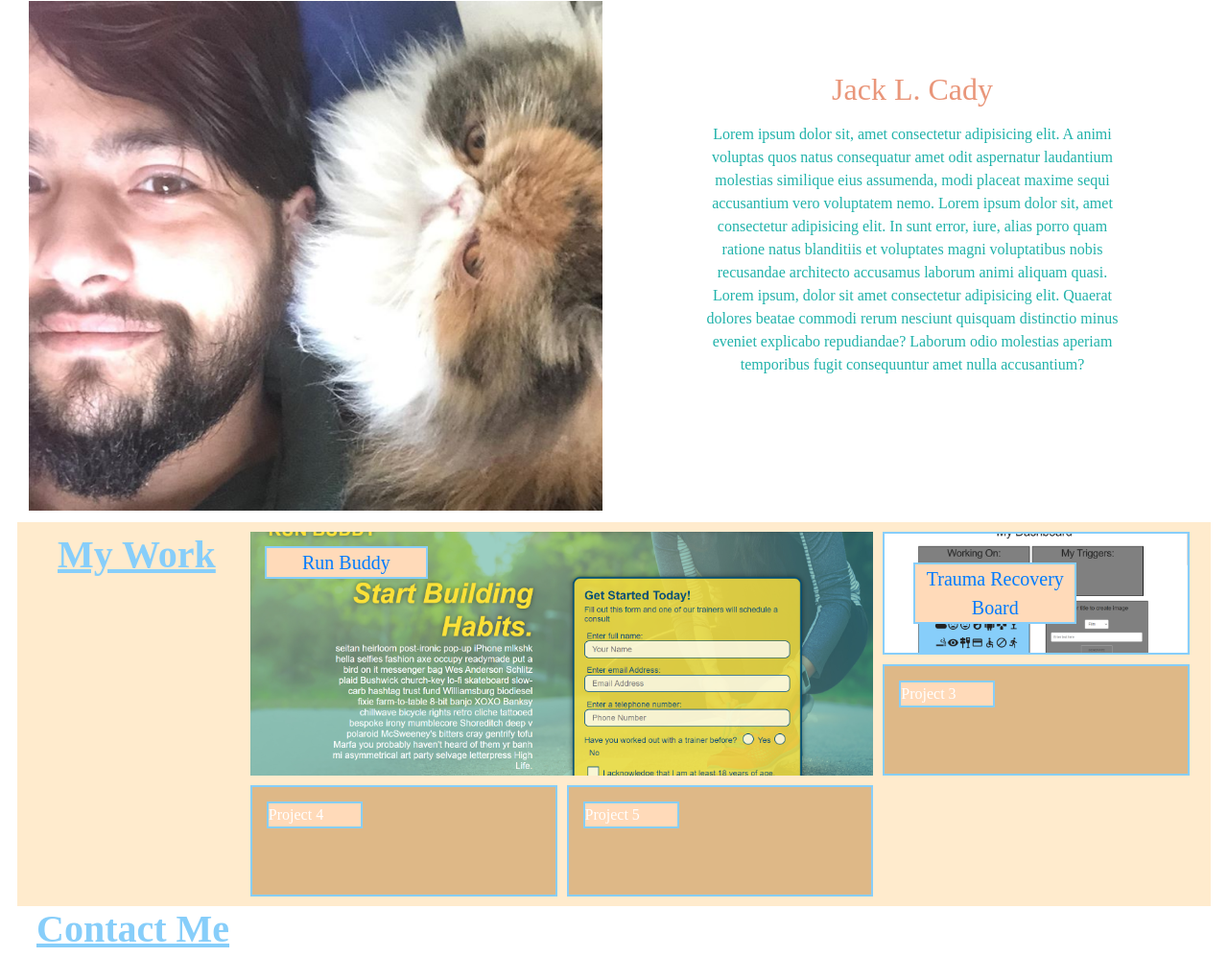
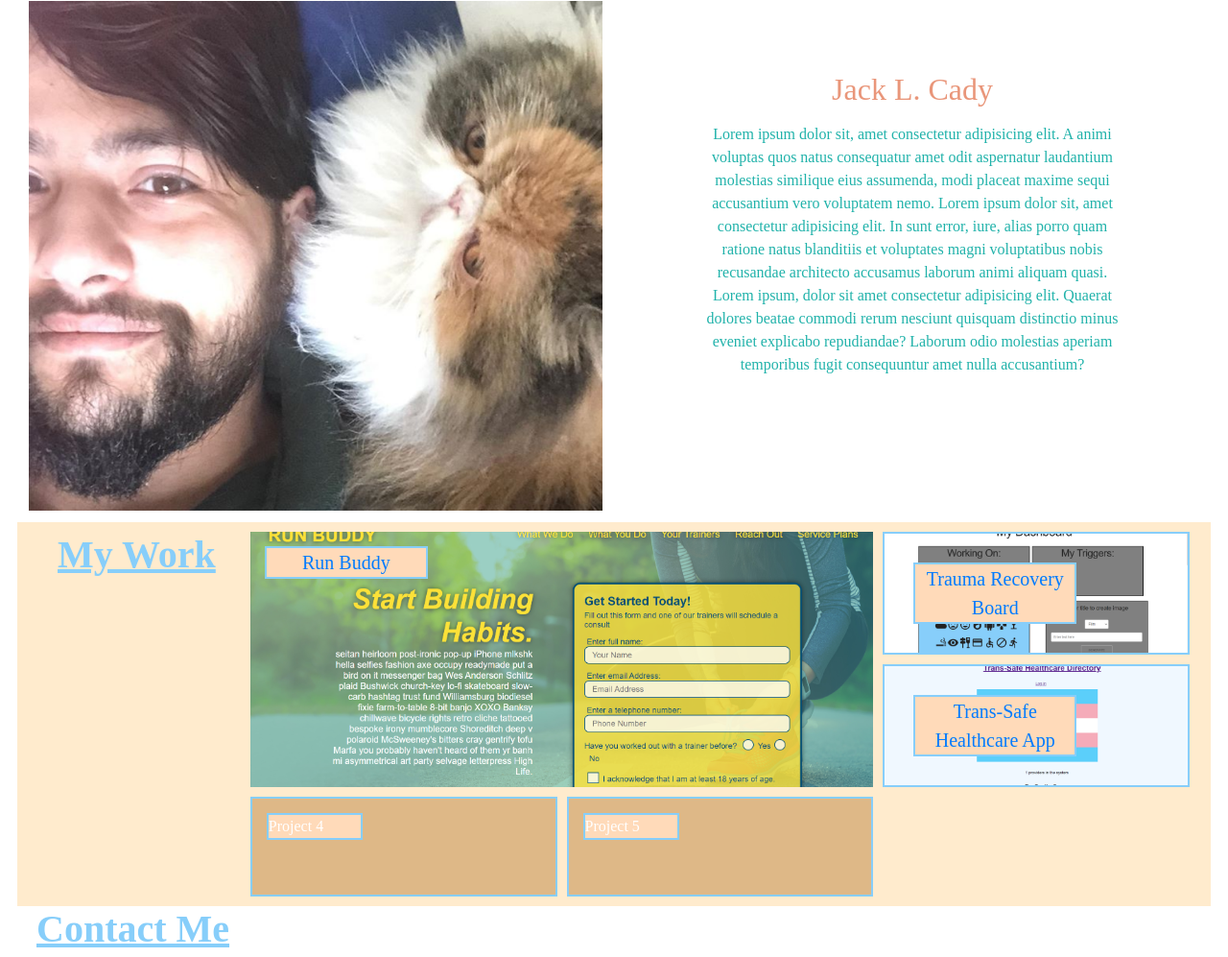
Before and after one commit to londonlast21/portfolio, a plain HTML site: page index.html in a window 1280 px wide. Shown: the part 225-1222 px from the top of the page at 96% size. Drawn offline with nearby package versions, Linux system fonts and the light colour scheme.

Commit message:
add project2

```diff
--- a/assets/css/style.css
+++ b/assets/css/style.css
@@ -247,7 +247,13 @@ header nav ul li a:hover {
 /* individual project styling */
 #project-1 {
 
-    background-image: url("../images/film-skeleton.png");
+    background-image: url("../images/filmskelproj.png");
+    background-size: cover;
+    background-position: center;
+}
+
+#project-2 {
+    background-image: url("../images/transforproj.png");
     background-size: cover;
     background-position: center;
 }
--- a/index.html
+++ b/index.html
@@ -95,10 +95,12 @@
                         </a>
                     </div>
 
-                    <div class="work-grid-item">
+                    <div class="work-grid-item" id="project-2">
+                        <a href="https://limitless-meadow-67694.herokuapp.com/">
                         <p>
-                        Project 3
+                        Trans-Safe Healthcare App
                         </p>
+                        </a>
                     </div>
 
                     <div class="work-grid-item">
```
Also changed, not shown: assets/images/filmskelproj.png (renamed from assets/images/film-skeleton.png), assets/images/transforproj.png (added).
